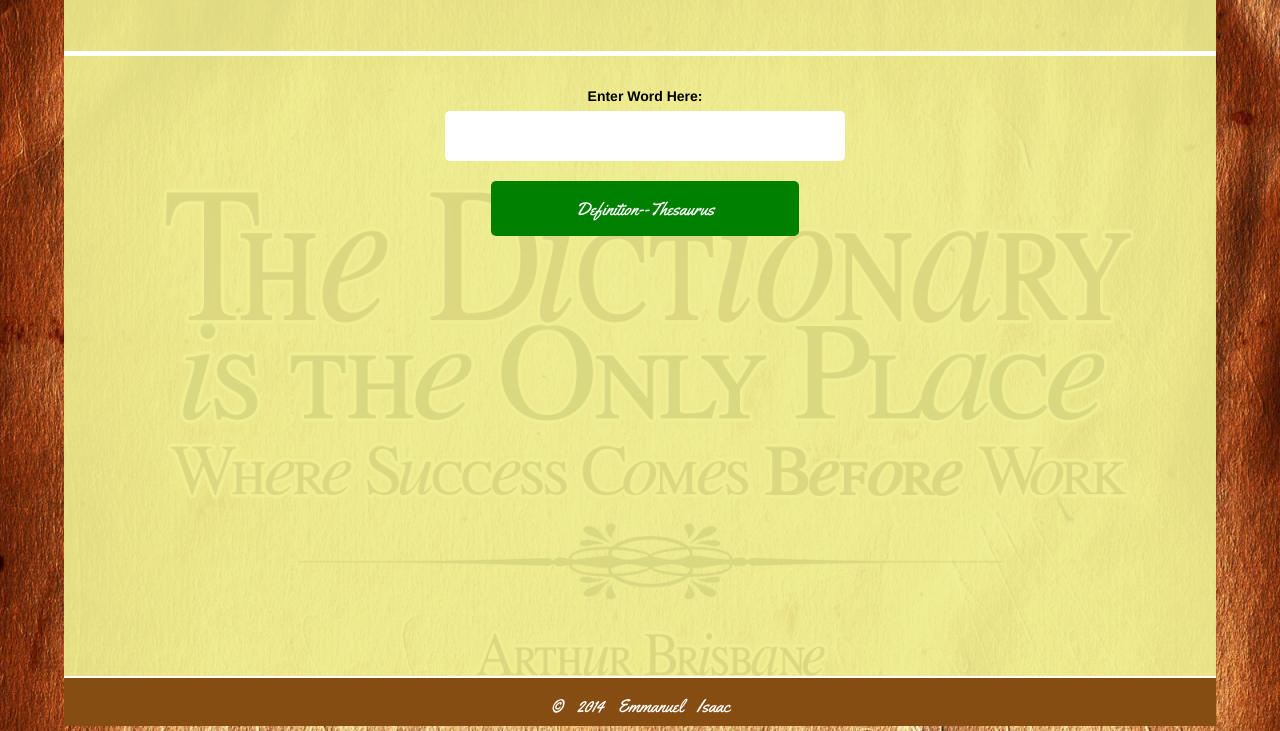
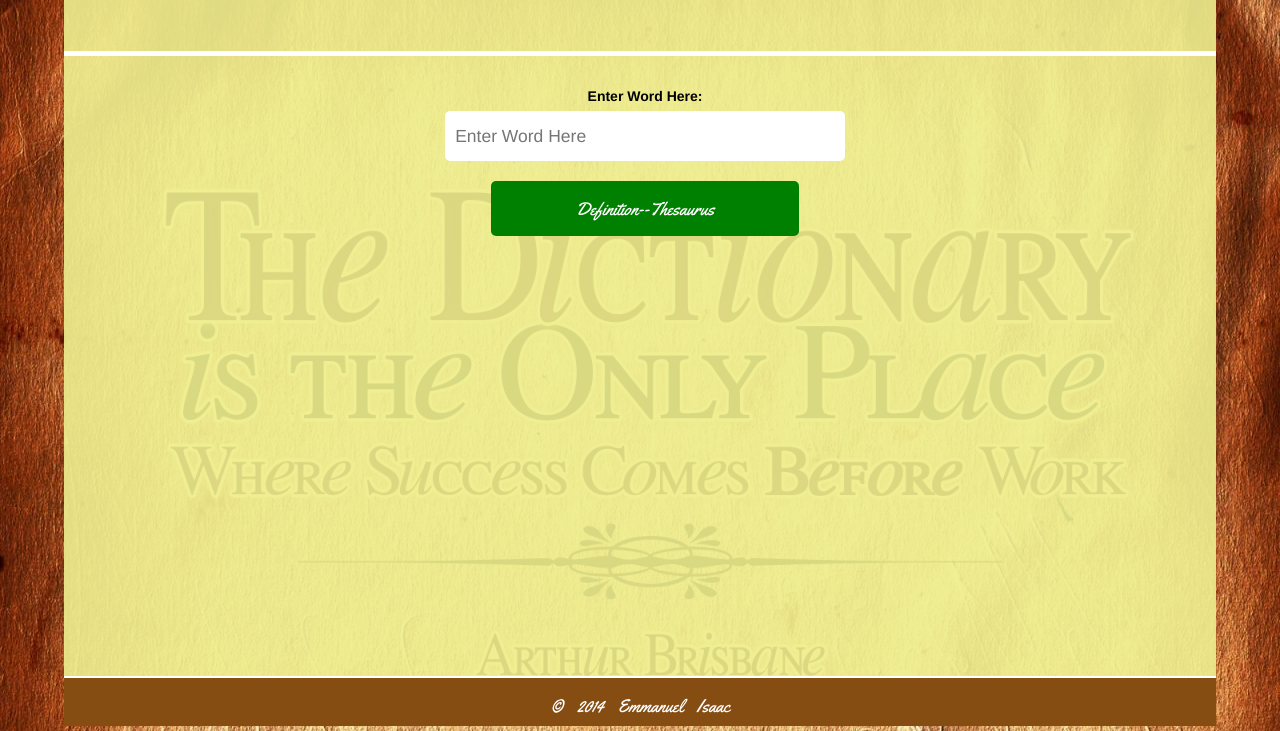
Before and after one commit to emmanuel-isaac/WordNMeaning, a website: page app/index.html in a window 1280 px wide. Shown: the part 69-800 px from the top of the page. Drawn offline with Linux system fonts and the light colour scheme; a web font is replaced by a local one.

Commit message:
placeholder added to input box

```diff
--- a/app/index.html
+++ b/app/index.html
@@ -19,7 +19,7 @@
     <section ng-controller='definitionAndThesaurusController' >
       <form>
         <label for="inputBox">Enter Word Here:</label><br>
-        <input type='text' id='inputBox' ng-model='query'><br>
+        <input type='text' placeholder='Enter Word Here' id='inputBox' ng-model='query'><br>
         <button ng-click='search()'>Definition--Thesaurus</button>
         <p class='alert'>Please, enter a word</p>
         <p class='responseAlert'>Word not in database || Network error</p>
@@ -27,6 +27,7 @@
       <div id='container'>
         <div class="Definition">
           <dl>
+
             <dt ng-bind='definitionTitle'></dt>
             <dd ng-repeat='wordResponse in wordResponses' class='definitions'>
               <p>
--- a/package.json
+++ b/package.json
@@ -29,5 +29,8 @@
     "karma": "^0.12.28",
     "karma-chrome-launcher": "^0.1.7",
     "karma-jasmine": "^0.3.2"
+  },
+  "dependencies": {
+    "express": "^4.10.6"
   }
 }
```
Also changed, not shown: 1 other file.
